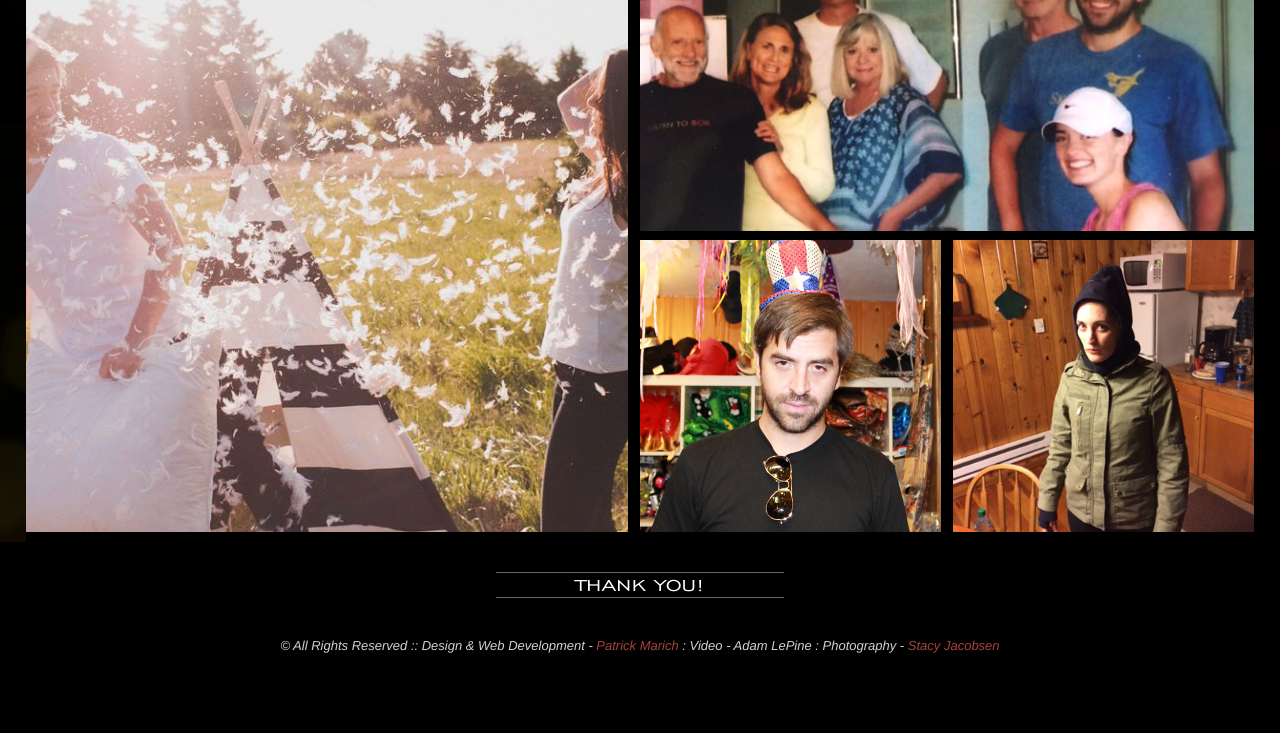
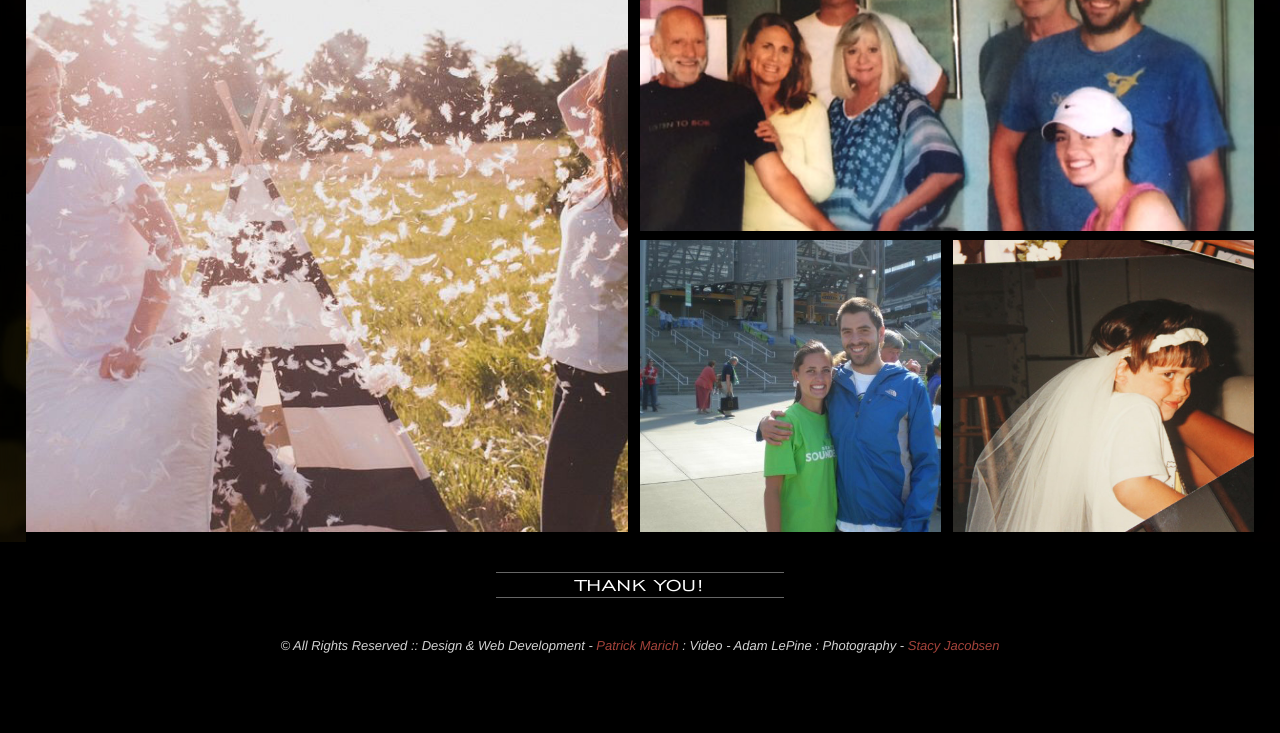
Before and after one commit to pmarich/katieandpat, a PHP site: page /gallery.php in a window 1280 px wide. Shown: the part 1580-2313 px from the top of the page. Run offline with PHP 8.4, Linux system fonts and the light colour scheme; some libraries are stand-ins or nearby versions.

Commit message:
Edits
Change of pictures in Gallery and IE8 fixes/degrades

```diff
--- a/gallery.php
+++ b/gallery.php
@@ -66,8 +66,8 @@
 			<li>
 				<div class="large"><a href="img/gallery/engage-pic-feathers-stacy.jpg" target="_self" class="inline-block litebox"><img src="img/gallery/engage-pic-feathers-stacy_thumb.jpg" alt="" class="inline-block"/></a></div>
 				<div class="medium"><a href="img/gallery/bragg-family.jpg" target="_self" class="inline-block litebox"><img src="img/gallery/bragg-family_thumb.jpg" alt="" class="inline-block"/></a></div>
-				<div class="small"><a href="img/gallery/30th-bday.jpg" target="_self" class="inline-block litebox"><img src="img/gallery/30th-bday_thumb.jpg" alt="" class="inline-block"/></a></div>
-				<div class="small"><a href="img/gallery/elf-time.jpg" target="_self" class="inline-block litebox"><img src="img/gallery/elf-time_thumb.jpg" alt="" class="inline-block"/></a></div>
+				<div class="small"><a href="img/gallery/kt-sounders.jpg" target="_self" class="inline-block litebox"><img src="img/gallery/kt-sounders_thumb.jpg" alt="" class="inline-block"/></a></div>
+				<div class="small"><a href="img/gallery/lil-bride.jpg" target="_self" class="inline-block litebox"><img src="img/gallery/lil-bride_thumb.jpg" alt="" class="inline-block"/></a></div>
 			</li>
 			<!--
 <li>
--- a/index.php
+++ b/index.php
@@ -60,9 +60,7 @@
   		<div id="feat-img"></div>
 	</div>
 
-
 <section role="main" class="clearfix">
-
 
 	</div><!-- END #style-area1 -->
 
@@ -77,7 +75,7 @@
   	    			<small>Capitol Hill</small>
 					<p>728 21st Ave E <span>Seattle, WA 98112</span></p>
 				</aside>
-				<div class="deets"><p>The wedding ceremony will be held in the Holy Names Chapel where it will be officiated by <a href="http://www.jesuit.org/blog/index.php/tag/jesuit-father-patrick-twohy/">Father Patrick Twohy</a>, a close family friend. Street parking is available in the surrounding neighborhood.</p></div>
+				<div class="deets"><p>The wedding ceremony will be held in the Holy Names Chapel where it will be officiated by <a href="http://www.jesuit.org/blog/index.php/tag/jesuit-father-patrick-twohy/">Father Patrick Twohy</a>, cousin of the groom. Street parking is available in the surrounding neighborhood.</p></div>
 				<ul class="links">
 				    <li><a href="http://www.holynames-sea.org/">Website</a></li>
 				    <li><a href="https://www.google.com/maps/place/Holy+Names+Academy/@47.6264908,-122.3066348,17z/data=!4m2!3m1!1s0x0:0xdaecf24fc1c05053">Google map</a></li>
```
Also changed, not shown: img/gallery/kt-sounders_thumb.jpg, img/gallery/lil-bride.jpg (added), img/gallery/lil-bride_thumb.jpg (added).
